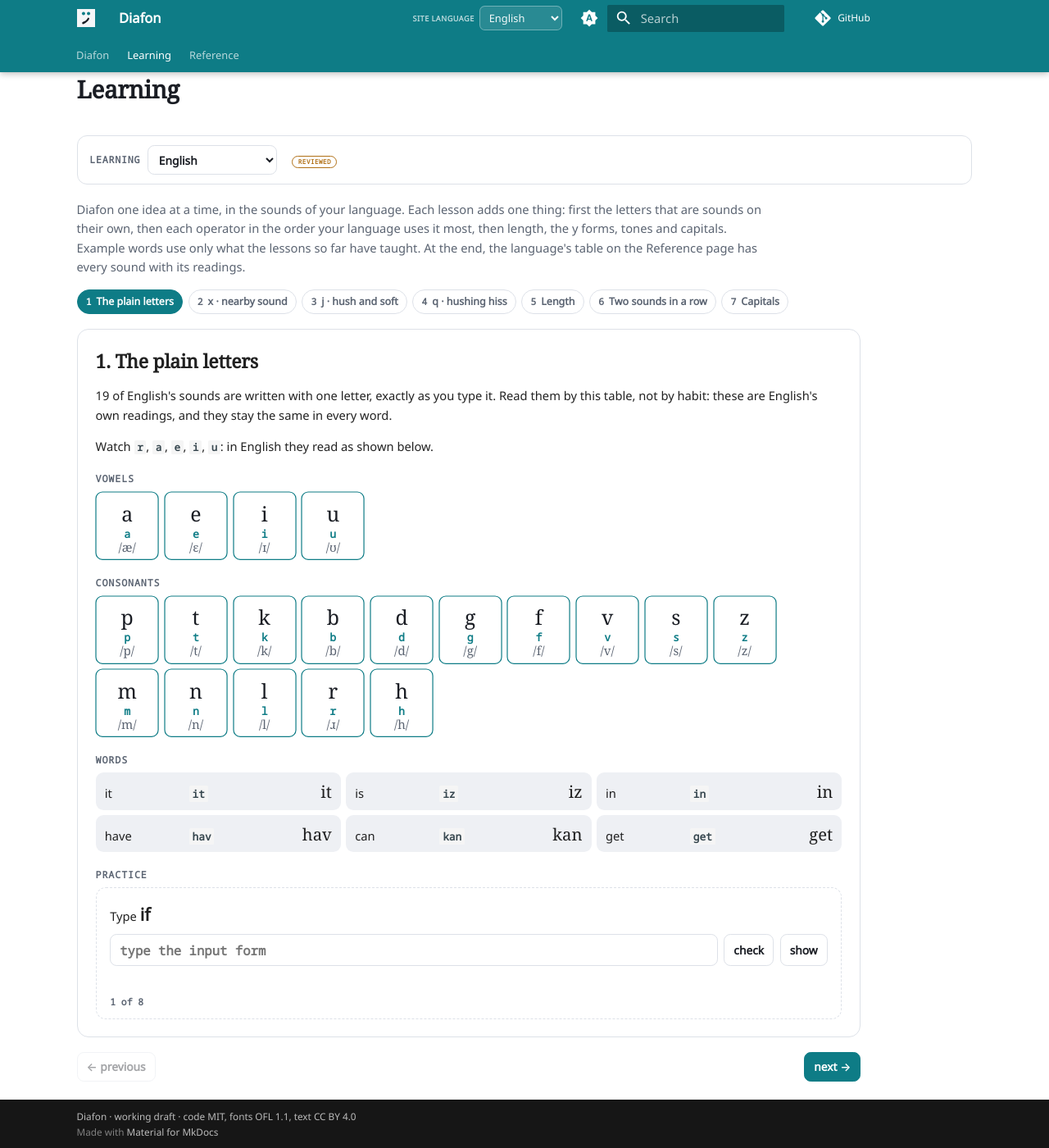
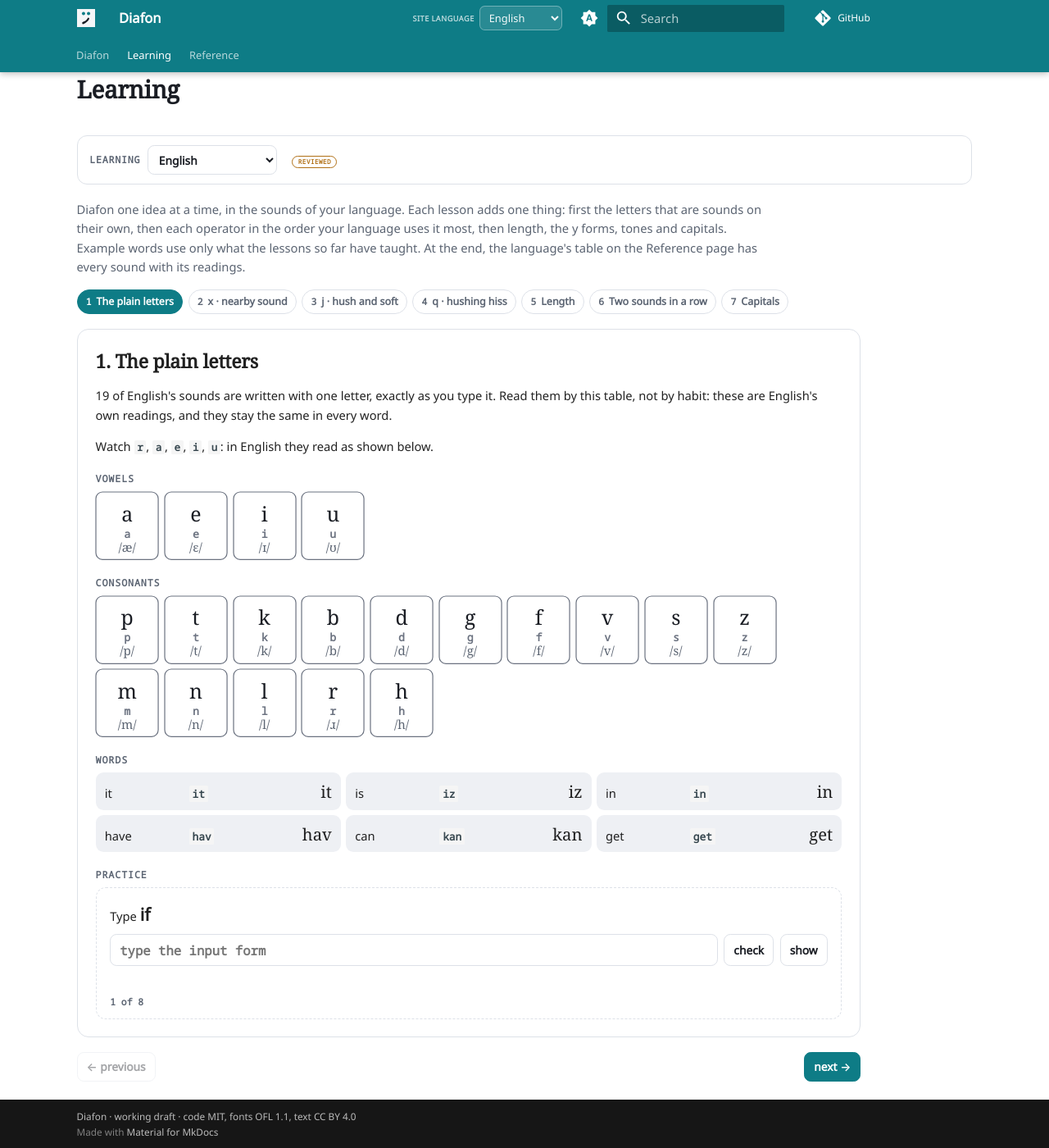
Before and after one commit to diafon-org/diafon, an MkDocs documentation site: the page built from docs/learn.md, in a window 1280 px wide and 1400 px high, scrolled down 44 px. Shown: the whole window at 82% size. Built offline with MkDocs 1.6.1 and Material for MkDocs 9.7.7, drawn with Linux system fonts in a browser that asks for light colours; comment, search, counter and statistics services are not loaded.

Commit message:
Home: no operator in grey; the glides in the consonant chart
The plain letters' colour was the teal of the accent, too close to x's
green; it is a neutral grey now, so only the operators carry colour.
The glides j w (i and u with x) were in no chart: a glide row places w
under labial and j under palatal.

```diff
--- a/docs/assets/diafon.css
+++ b/docs/assets/diafon.css
@@ -9,8 +9,8 @@
   --md-accent-fg-color:#0e7c86;
   --serif:"Diafon","Charis SIL","Gentium Plus","Noto Serif","Times New Roman",Georgia,serif;
   --mono:"Diafon Mono","SF Mono","JetBrains Mono","Menlo","Consolas",monospace;
-  --accent:#0e7c86; --base-c:#0e7c86; --c-c:#b06f14; --j-c:#3f5bc0; --q-c:#8a4bb0; --x-c:#2f8f66; --y-c:#c0468a;
-  --base-t:#0e7c8615; --c-t:#b06f1418; --j-t:#3f5bc016; --q-t:#8a4bb016; --x-t:#2f8f6618; --y-t:#c0468a1a;
+  --accent:#0e7c86; --base-c:#6b7280; --c-c:#b06f14; --j-c:#3f5bc0; --q-c:#8a4bb0; --x-c:#2f8f66; --y-c:#c0468a;
+  --base-t:#6b728014; --c-t:#b06f1418; --j-t:#3f5bc016; --q-t:#8a4bb016; --x-t:#2f8f6618; --y-t:#c0468a1a;
   --ink:#1a1d24; --muted:#5b6472; --line:#dde1e8; --card:#ffffff; --sunken:#eef0f4;
 }
 [data-md-color-scheme="default"]{
@@ -20,8 +20,8 @@
 [data-md-color-scheme="slate"]{
   --md-primary-fg-color:#0e7c86; --md-primary-fg-color--light:#3ec8cf; --md-primary-fg-color--dark:#0a5c64;
   --md-accent-fg-color:#3ec8cf; --md-typeset-a-color:#3ec8cf;
-  --accent:#3ec8cf; --base-c:#3ec8cf; --c-c:#e0a44a; --j-c:#8b9ff0; --q-c:#c08ee0; --x-c:#4fc79a; --y-c:#e88ac0;
-  --base-t:#3ec8cf1e; --c-t:#e0a44a22; --j-t:#8b9ff01e; --q-t:#c08ee01e; --x-t:#4fc79a22; --y-t:#e88ac022;
+  --accent:#3ec8cf; --base-c:#9ca3af; --c-c:#e0a44a; --j-c:#8b9ff0; --q-c:#c08ee0; --x-c:#4fc79a; --y-c:#e88ac0;
+  --base-t:#9ca3af1e; --c-t:#e0a44a22; --j-t:#8b9ff01e; --q-t:#c08ee01e; --x-t:#4fc79a22; --y-t:#e88ac022;
   --ink:#e9ecf1; --muted:#98a1b0; --line:#2a2e37; --card:#1b1e25; --sunken:#101216;
 }
 
```
Also changed, not shown: docs/.include/sounds-consonants.html (+1 -1 lines), 1 other file.
